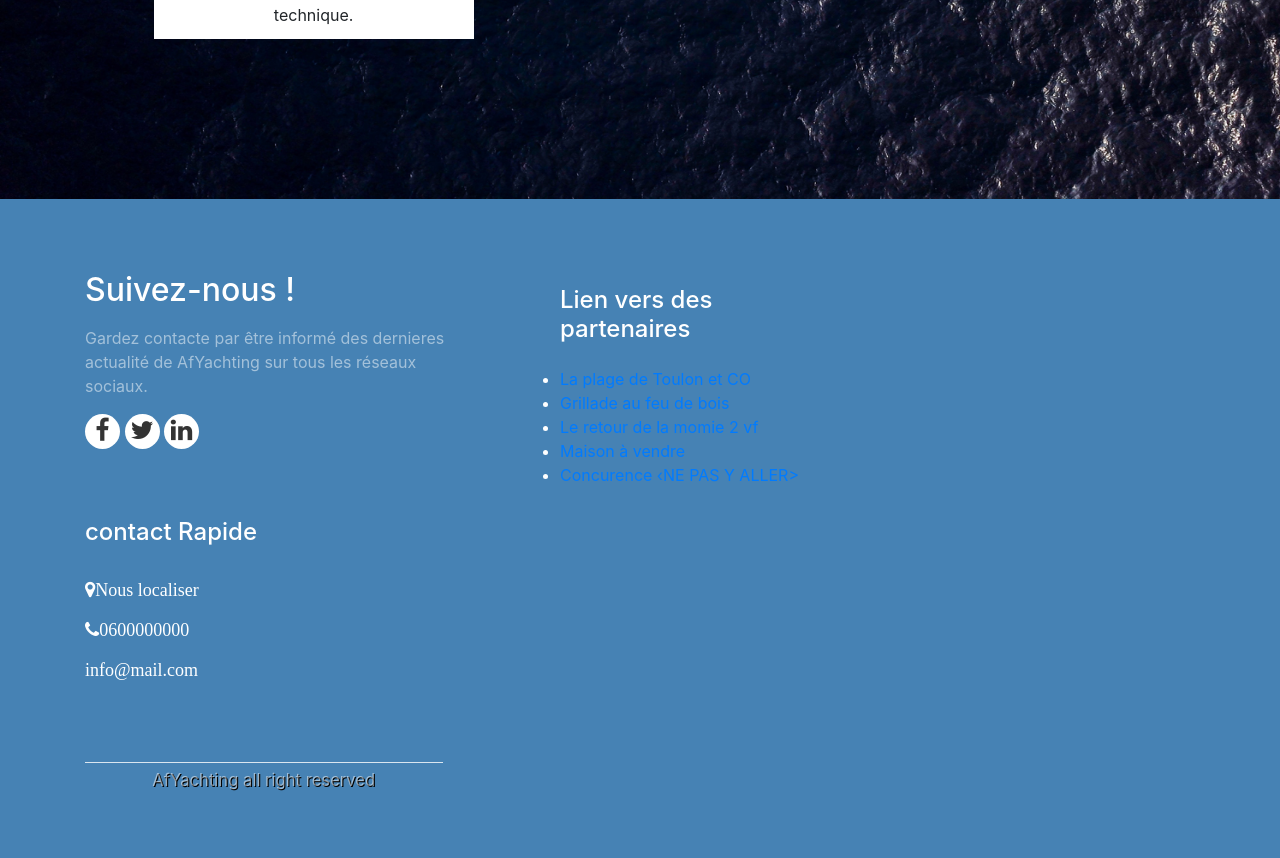
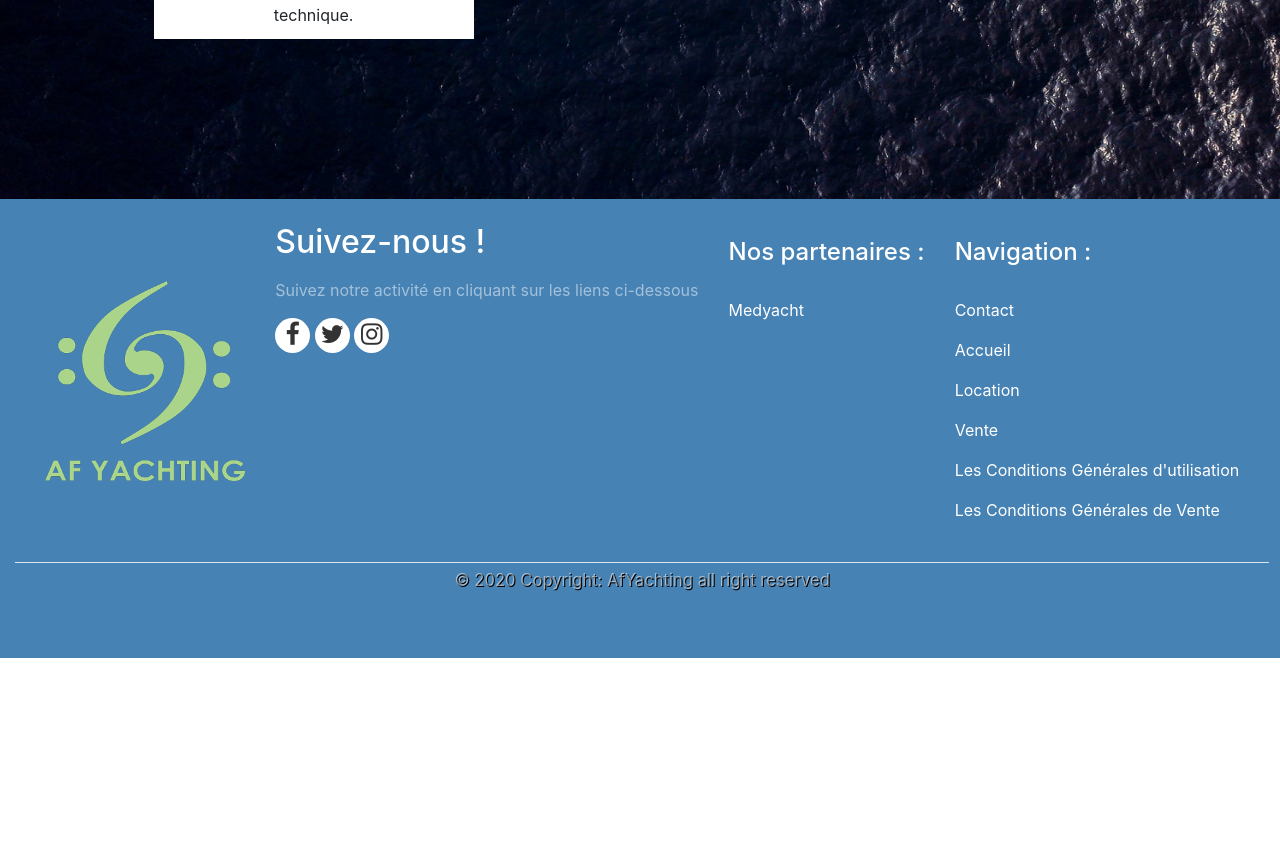
Before and after one commit to Quadro-Mediterranee-Developpement/AfYachting, a PHP site: page / in a window 1280 px wide. Shown: the part 2524-3382 px from the top of the page. After the commit the page ends 3182 px from the top, so only its background shows below. Run offline with PHP 8.4, Linux system fonts and the light colour scheme.

Commit message:
footer fait

```diff
--- a/css/footer.css
+++ b/css/footer.css
@@ -13,12 +13,6 @@ footer{
     color: #fff;
     width: 100%;
     background-color :#4682B4;
-}
-
-.col
-{
-    max-width: 34%;
-    align-items: center;
 }
 
 .footer .link ul{
@@ -76,3 +70,19 @@ footer{
 h4{
     padding: 15px 0px;
 }
+
+.container{
+    margin: 0;
+}
+
+.row {
+    margin: 0;
+    width: 98vw;
+    align-items: flex-start;
+    justify-content: space-evenly;
+}
+
+.copyright {
+
+        width: 100%;
+}
--- a/mod/footer.php
+++ b/mod/footer.php
@@ -9,45 +9,48 @@ if (basename(__FILE__) == basename($_SERVER["SCRIPT_FILENAME"])) {
     function footer() {
         ?>
         <footer>
-            <div class="mt-4 pt-5 pb-5 footer">
+            <div class="mt-4 pb-5 footer">
+
                 <div class="container">
                     <div class="row">
-                        <div class="col-lg-5 col-xs-12">
+                        <img style="align-self: center;" src="img/Logo-AFYACHTING.png" height="200px" width="200px" alt="Logo de l'entreprise AfYachting"/>
+                        <div>
+
+
                             <h2>
                                 Suivez-nous !
                             </h2>
-                            <p class="pr-5 text-white-50">
-                                Gardez contacte par être informé des dernieres actualité de AfYachting sur tous les réseaux sociaux.
+                            <p class="text-white-50">
+                                Suivez notre activité en cliquant sur les liens ci-dessous
                             </p>
                             <ul class="social">
                                 <li><a href="https://www.facebook.com/"><i class="fa fa-facebook"></i></a></li>
                                 <li><a href="https://twitter.com/"><i class="fa fa-twitter"></i></a></li>
-                                <li><a href="https://www.linkedin.com/"><i class="fa fa-linkedin"></i></a></li>
+                                <li><a href="https://www.instagram.com/"><i class="fa fa-instagram"></i></a></li>
                             </ul>
+
                         </div>
-                        <div class="col-lg-3 col-xs-12 links">
+                        <div class="localisation">
                             <h4 class="mt-lg-0 mt-sm-3">
-                                Lien vers des partenaires
+                                Nos partenaires :
                             </h4>
-                            <ul>
-                                <li><a href="https://www.google.com/search?q=La+plage+de+Toulon+et+CO&oq=La+plage+de+Toulon+et+CO&aqs=chrome..69i57j33l7.956j0j7&sourceid=chrome&ie=UTF-8">La plage de Toulon et CO</a> </li>
-                                <li><a href="https://www.google.com/search?q=Grillade+au+feu+de+bois&oq=Grillade+au+feu+de+bois&aqs=chrome..69i57j0l7.764j0j9&sourceid=chrome&ie=UTF-8">Grillade au feu de bois</a> </li>
-                                <li><a href="https://www.google.com/search?q=Le+retour+de+la+momie+2+vf&oq=Le+retour+de+la+momie+2+vf&aqs=chrome..69i57.767j0j9&sourceid=chrome&ie=UTF-8">Le retour de la momie 2 vf</a> </li>
-                                <li><a href="https://www.google.com/search?q=Maison+%C3%A0+vendre&oq=Maison+%C3%A0+vendre&aqs=chrome..69i57j0l7.450j0j9&sourceid=chrome&ie=UTF-8">Maison à vendre</a> </li>
-                                <li><a href="https://www.google.com/search?q=Concurence+%26%238249%3BNE+PAS+Y+ALLER%3E&oq=Concurence+%26%238249%3BNE+PAS+Y+ALLER%3E&aqs=chrome..69i57.546j0j9&sourceid=chrome&ie=UTF-8">Concurence &#8249;NE PAS Y ALLER></a> </li>
+                            <p><a href="https://www.medyacht-group.com/"class="text-white">Medyacht</a></p>
+                        </div>
+                        <div class="localisation">
 
-                            </ul>
-                        </div>
-                        <div class="col lg-4 col-xs-12 localisation">
-                            <h4>contact Rapide</h4>
-                            <p><i class="fa fa-map-marker">Nous localiser</i> </p>
-                            <p><i class="fa fa-phone">0600000000</i> </p>
-                            <p><i class="fa fa-enveloppe-o">info@mail.com</i> </p>
+                            <h4>Navigation :</h4>
+
+                            <p><a href="index?p=contact"class="text-white">Contact</a></p>
+                            <p><a href="index" class="text-white">Accueil</a></p>
+                            <p><a href="index?p=location" class="text-white">Location</a></p>
+                            <p><a href="index?p=vente" class="text-white">Vente</a></p>
+                            <p><a href="index?p=cgu" class="text-white">Les Conditions Générales d'utilisation</a></p>
+                            <p><a href="index?p=cgv" class="text-white">Les Conditions Générales de Vente</a></p>
                         </div>
                     </div>
-                    <div class="row mt-5">
-                        <div class="col copyright text-center">
-                            <p><small class="text-white-50">AfYachting all right reserved</small></p>
+                    <div class="row mt-2">
+                        <div class="copyright text-center">
+                            <p><small class="text-white-50">© 2020 Copyright: AfYachting all right reserved</small></p>
                         </div>
                     </div>
                 </div>
```
